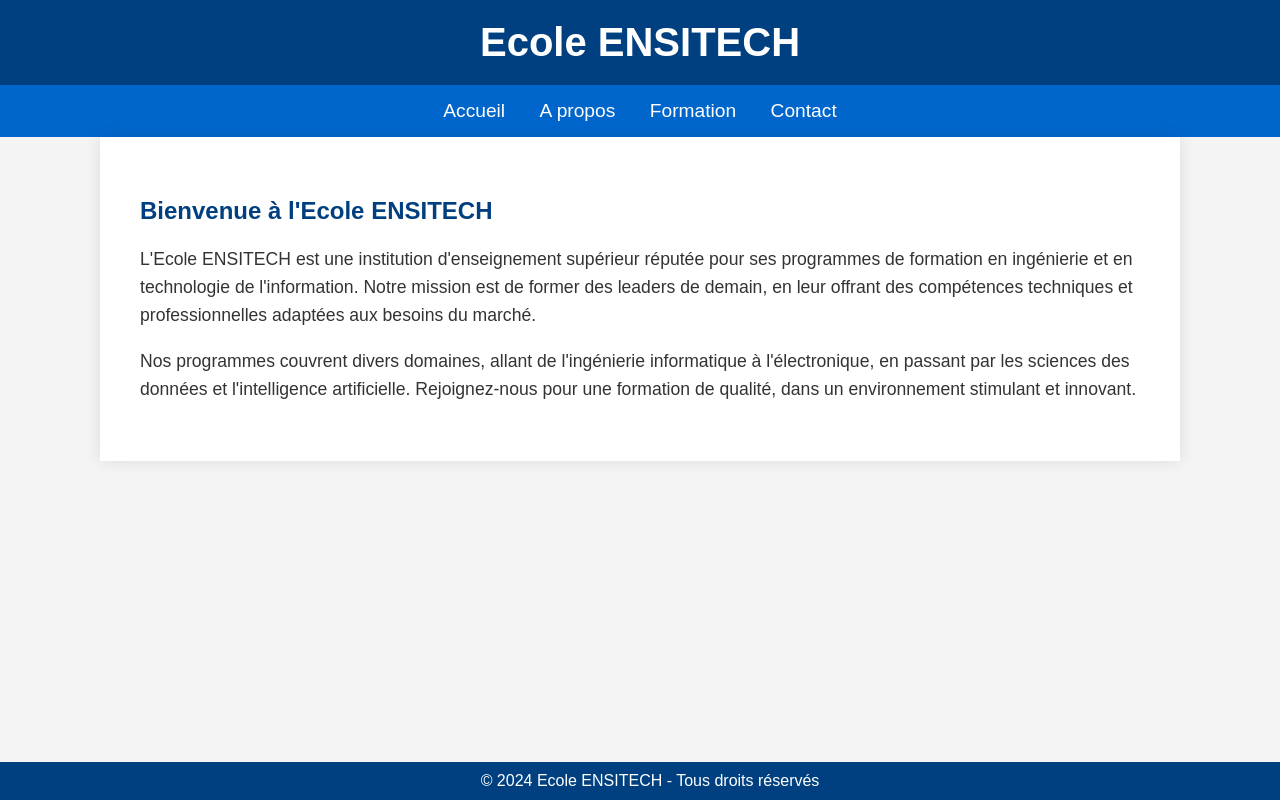
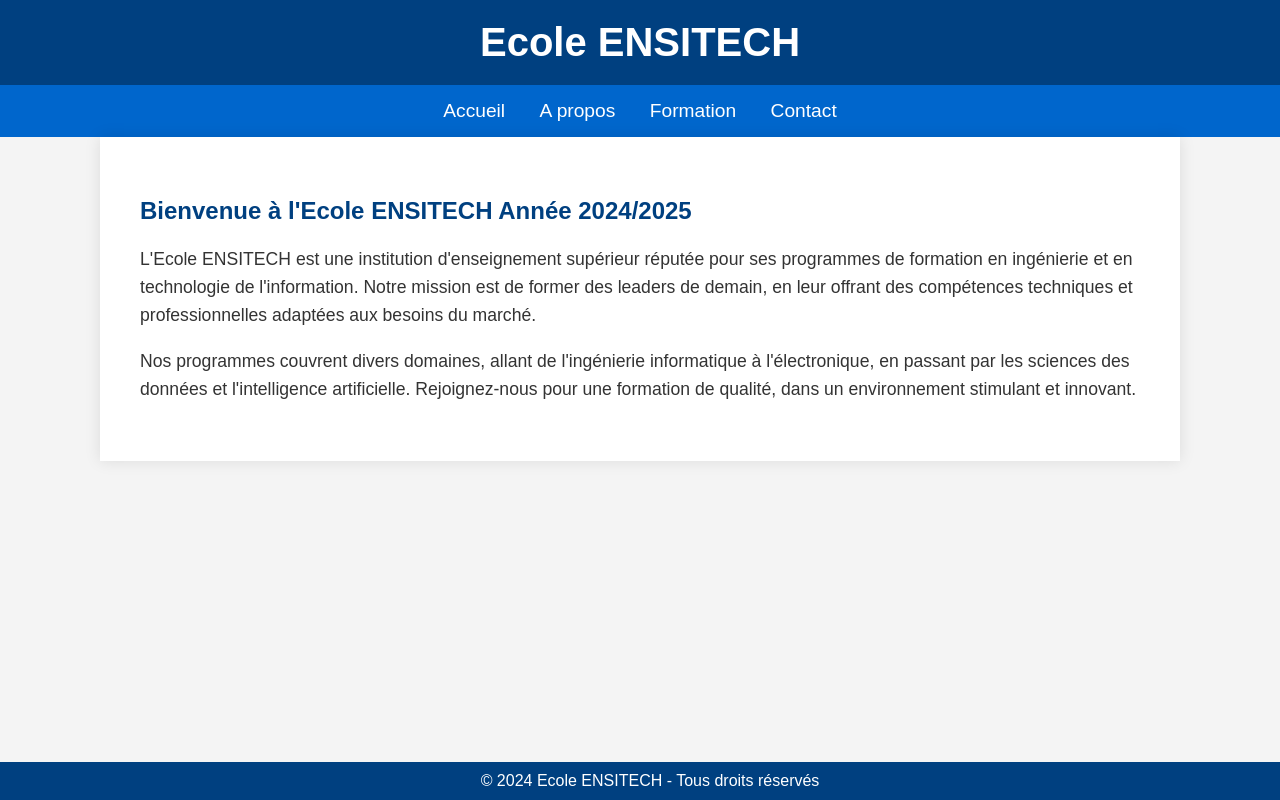
Before and after one commit to Tsp890/TP1, a plain HTML site: page index.html in a window 1280 px wide. Drawn offline with Linux system fonts and the light colour scheme.

Commit message:
version 2

```diff
--- a/index.html
+++ b/index.html
@@ -82,7 +82,7 @@
     </nav>
 
     <section>
-        <h2>Bienvenue à l'Ecole ENSITECH</h2>
+        <h2>Bienvenue à l'Ecole ENSITECH Année 2024/2025</h2>
         <p>
             L'Ecole ENSITECH est une institution d'enseignement supérieur réputée pour ses programmes de formation en ingénierie et en technologie de l'information.
             Notre mission est de former des leaders de demain, en leur offrant des compétences techniques et professionnelles adaptées aux besoins du marché.
```
